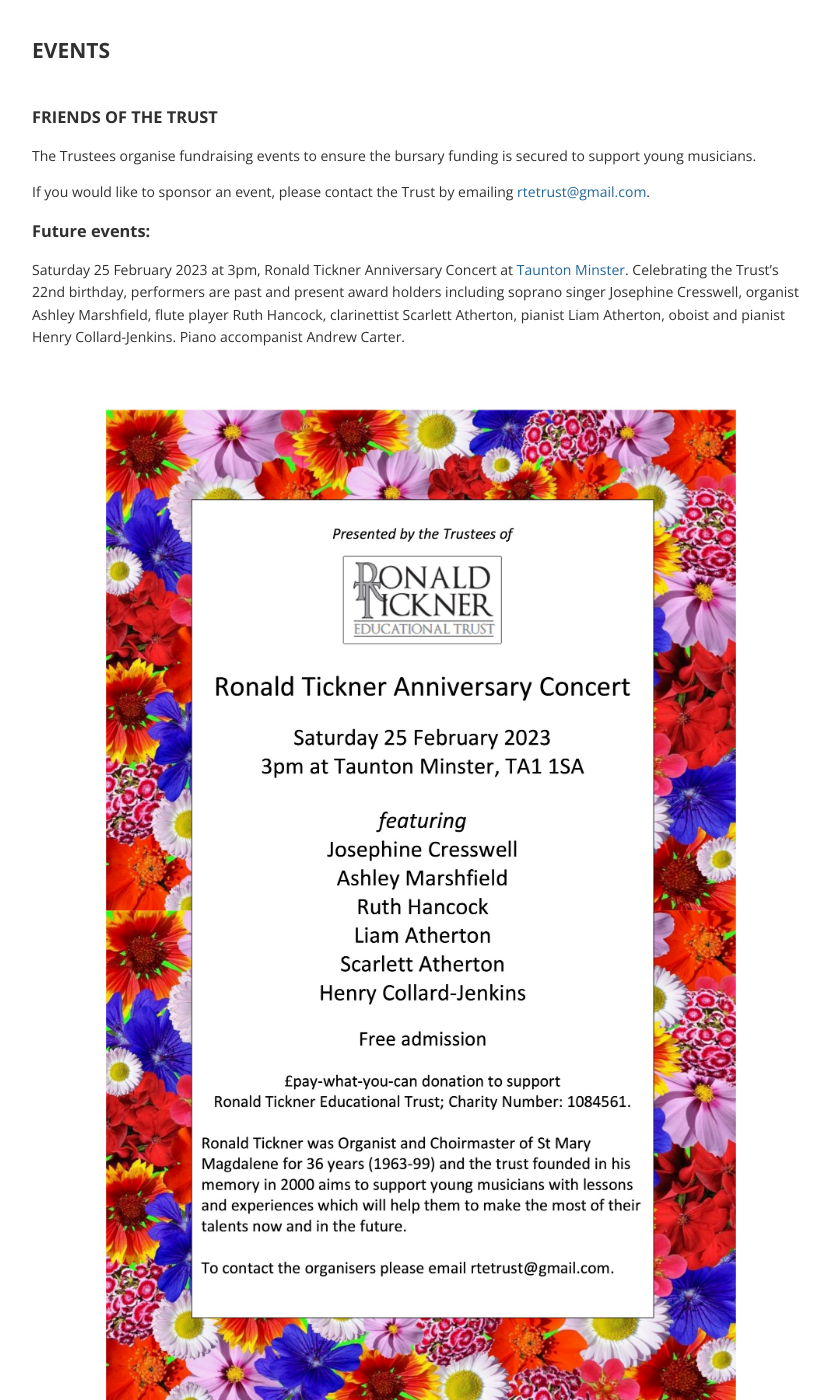
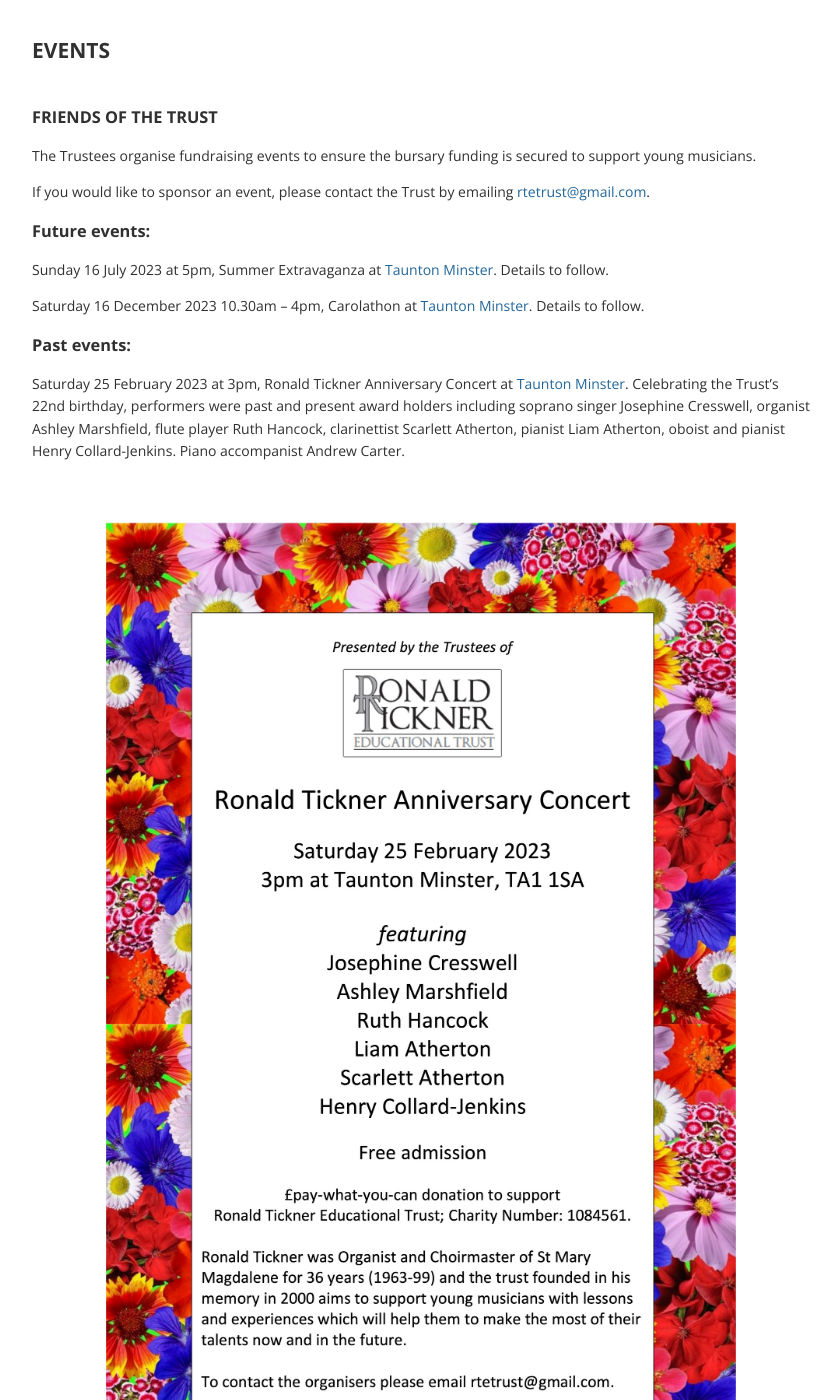
Before and after one commit to ecresswell/rtetrust, a Jekyll site: the page built from events.md, in a window 1280 px wide and 1400 px high, scrolled down 297 px. Shown: the whole window, without its empty margins (219-1059 px from the left). Built offline with Jekyll 4.4.1, drawn with Linux system fonts in a browser that asks for light colours; comment, search, counter and statistics services are not loaded; some of the changed text lies outside the part shown.

Commit message:
Move 25th Feb 2023 event into Past Events bit

```diff
--- a/events.md
+++ b/events.md
@@ -11,20 +11,20 @@
 
 ### Future events:
 
-Saturday 25 February 2023 at 3pm, Ronald Tickner Anniversary Concert at [Taunton Minster](https://www.tauntonminster.org/).
-Celebrating the Trust’s 22nd birthday, performers are past and present award holders including soprano singer Josephine Cresswell, organist Ashley Marshfield, flute player Ruth Hancock, clarinettist Scarlett Atherton, pianist Liam Atherton, oboist and pianist Henry Collard-Jenkins. Piano accompanist Andrew Carter.
-
-<img style="" src="{{ site.url }}/uploads/2023/2023Feb_RTET_Anniversary_Concert_Flyer.jpg">
-
-Sunday 16 July 2023 at 5pm, Summer Extravaganza at Taunton Minster.
+Sunday 16 July 2023 at 5pm, Summer Extravaganza at [Taunton Minster](https://www.tauntonminster.org/).
 Details to follow.
 
-Saturday 16 December 2023 10.30am – 4pm, Carolathon at Taunton Minster.
+Saturday 16 December 2023 10.30am – 4pm, Carolathon at [Taunton Minster](https://www.tauntonminster.org/).
 Details to follow.
 
 
 ### Past events:
 
+Saturday 25 February 2023 at 3pm, Ronald Tickner Anniversary Concert at [Taunton Minster](https://www.tauntonminster.org/).
+Celebrating the Trust’s 22nd birthday, performers were past and present award holders including soprano singer Josephine Cresswell, organist Ashley Marshfield, flute player Ruth Hancock, clarinettist Scarlett Atherton, pianist Liam Atherton, oboist and pianist Henry Collard-Jenkins. Piano accompanist Andrew Carter.
+
+<img style="" src="{{ site.url }}/uploads/2023/2023Feb_RTET_Anniversary_Concert_Flyer.jpg">
+
 Saturday 17 December 2022 at 10.30am – 4pm, Carolathon at Taunton Minster.
 Christmassy performances by choirs, bands, soloists & singers, plus the merry organ playing traditional, jazz and pop styles – something for everyone! Performers included Taunton Minster Adult Choir & Choristers; Reverend Tobie Osmond Vicar of Taunton Minster; Ian Carson, organ; Andrew Carter, organ; Rachael Parvin, saxophone with Frances Webb, piano and Andrew Carter, piano; John Bodiley, organ; Frances Webb, piano/recorder; Daniel Pogorzelski's Caffe Square.
 
```
